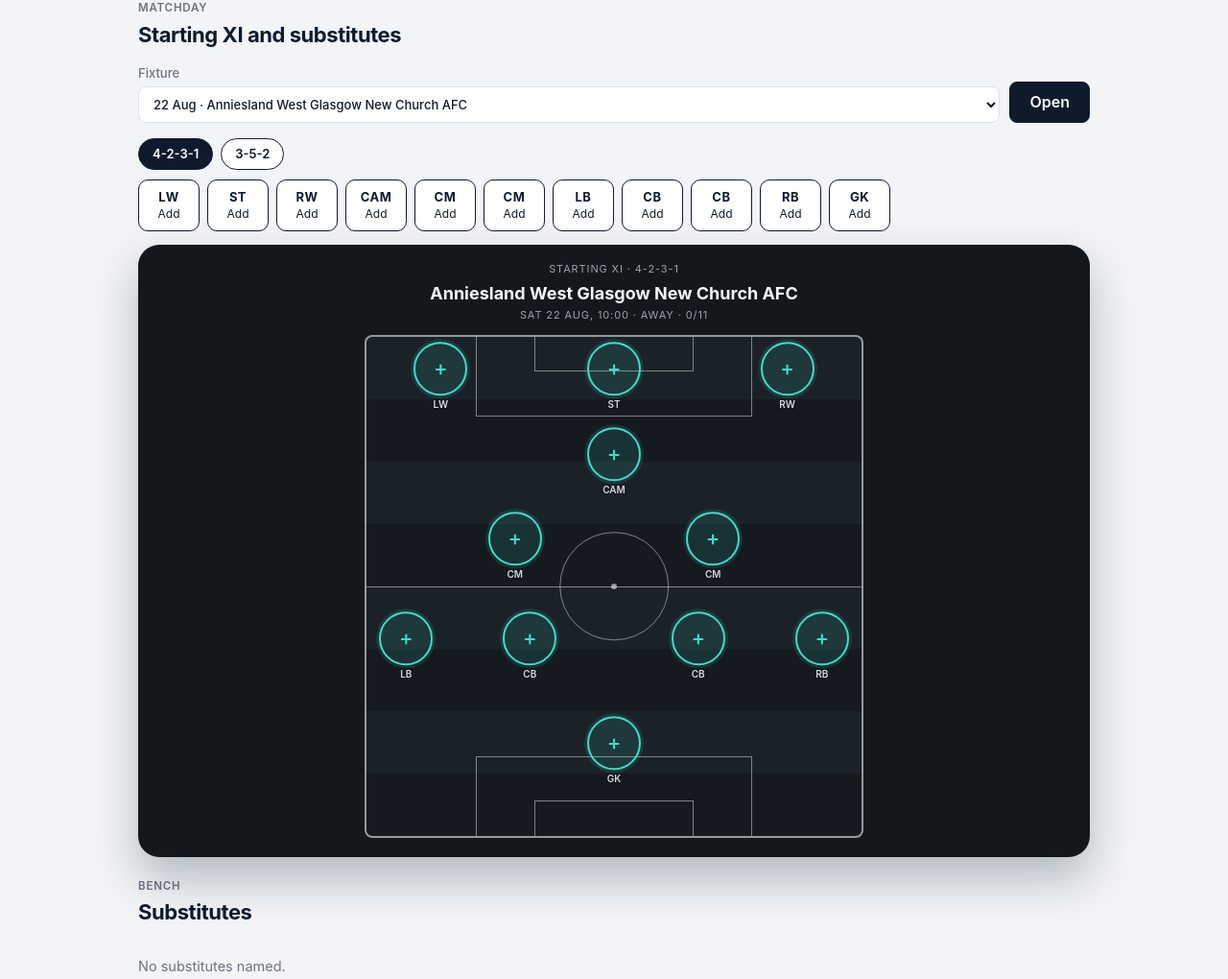
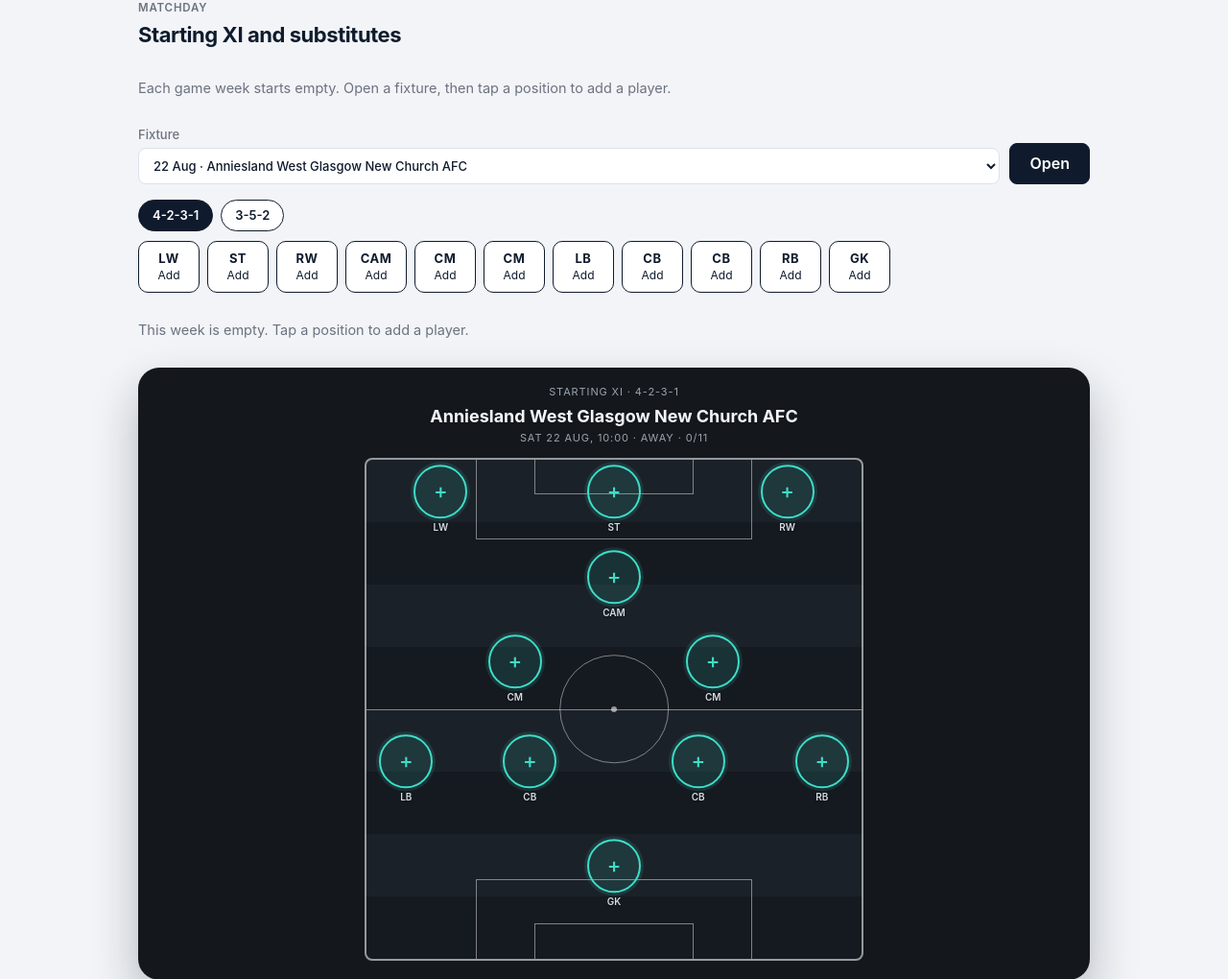
Before and after one commit to thollywood1888/united-churches-ayr, a FastAPI app: page /lineups in a window 1280 px wide. Shown: the part 162-1182 px from the top of the page at 96% size. Run offline with FastAPI, Linux system fonts and the light colour scheme; the visitor is signed in with stand-in values (Sample User, id 1).

Commit message:
Keep each game week lineup empty and make adding players work
Unplayed fixtures now start as a blank XI. Switching formation drops
slots the new shape cannot show, so leftover names no longer sit in the
squad and silently block the eleven-player cap. A Clear this lineup
control resets an unplayed week. Played matches are left alone.

```diff
--- a/app/main.py
+++ b/app/main.py
@@ -751,8 +751,31 @@ def set_formation(
     if formation not in FORMATIONS:
         raise HTTPException(status_code=400, detail="Unknown formation")
     fixture.formation = formation
+    valid_keys = {slot.key for slot in FORMATIONS[formation]}
+    # Slots do not map across shapes. Drop starters the new pitch cannot show,
+    # otherwise the board looks empty while the 11-player cap still blocks adds.
+    for appearance in list(fixture.appearances):
+        if appearance.role is AppearanceRole.start and appearance.pitch_slot not in valid_keys:
+            session.delete(appearance)
     session.commit()
     dest = _safe_next(next, f"/lineups?fixture_id={fixture_id}")
+    return RedirectResponse(dest, status_code=303)
+
+
+@app.post("/fixtures/{fixture_id}/lineup/clear")
+def clear_lineup(
+    session: SessionDep,
+    fixture_id: int,
+    next: Annotated[str, Form()] = "",
+):
+    fixture = _fixture_or_404(session, fixture_id)
+    dest = _safe_next(next, f"/lineups?fixture_id={fixture_id}")
+    if fixture.is_played:
+        raise HTTPException(status_code=400, detail="Cannot clear a played match")
+    for appearance in list(fixture.appearances):
+        session.delete(appearance)
+    fixture.formation = "4-2-3-1"
+    session.commit()
     return RedirectResponse(dest, status_code=303)
 
 
--- a/app/static/style.css
+++ b/app/static/style.css
@@ -387,6 +387,8 @@ a.g-row:hover { color: var(--navy); }
 .pos-chip strong { font-size: 13px; letter-spacing: 0.04em; }
 .pos-chip.is-filled { background: var(--navy); color: #fff; }
 
+.clear-lineup { margin: 0 0 14px; }
+
 .board {
   position: relative;
   background: #14181d;
--- a/app/templates/_pitch_builder.html
+++ b/app/templates/_pitch_builder.html
@@ -18,6 +18,15 @@
     </a>
   {% endfor %}
 </div>
+
+{% if starters_on_pitch == 0 and not bench and not unplaced_starters %}
+<p class="empty">This week is empty. Tap a position to add a player.</p>
+{% elif not fixture.is_played %}
+<form method="post" action="/fixtures/{{ fixture.id }}/lineup/clear" class="clear-lineup">
+  <input type="hidden" name="next" value="{{ next_url }}">
+  <button type="submit" class="link">Clear this lineup</button>
+</form>
+{% endif %}
 
 <div class="board">
   <div class="board-head">
--- a/app/templates/lineups.html
+++ b/app/templates/lineups.html
@@ -3,6 +3,7 @@
 
 <p class="eyebrow">Matchday</p>
 <h2 class="section">Starting XI and substitutes</h2>
+<p class="empty">Each game week starts empty. Open a fixture, then tap a position to add a player.</p>
 
 {% if fixtures %}
 <form class="fixture-switch" method="get" action="/lineups">
```
Also changed, not shown: tests/test_routes.py (+124 -0 lines).
